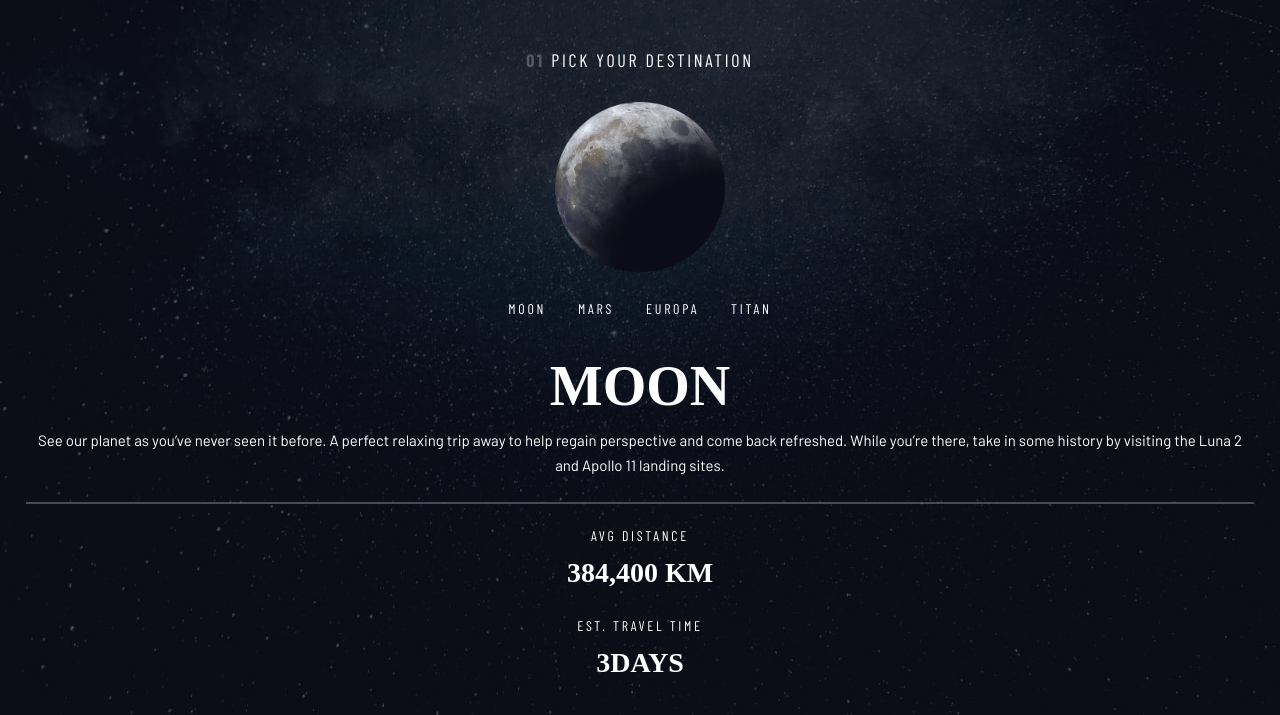
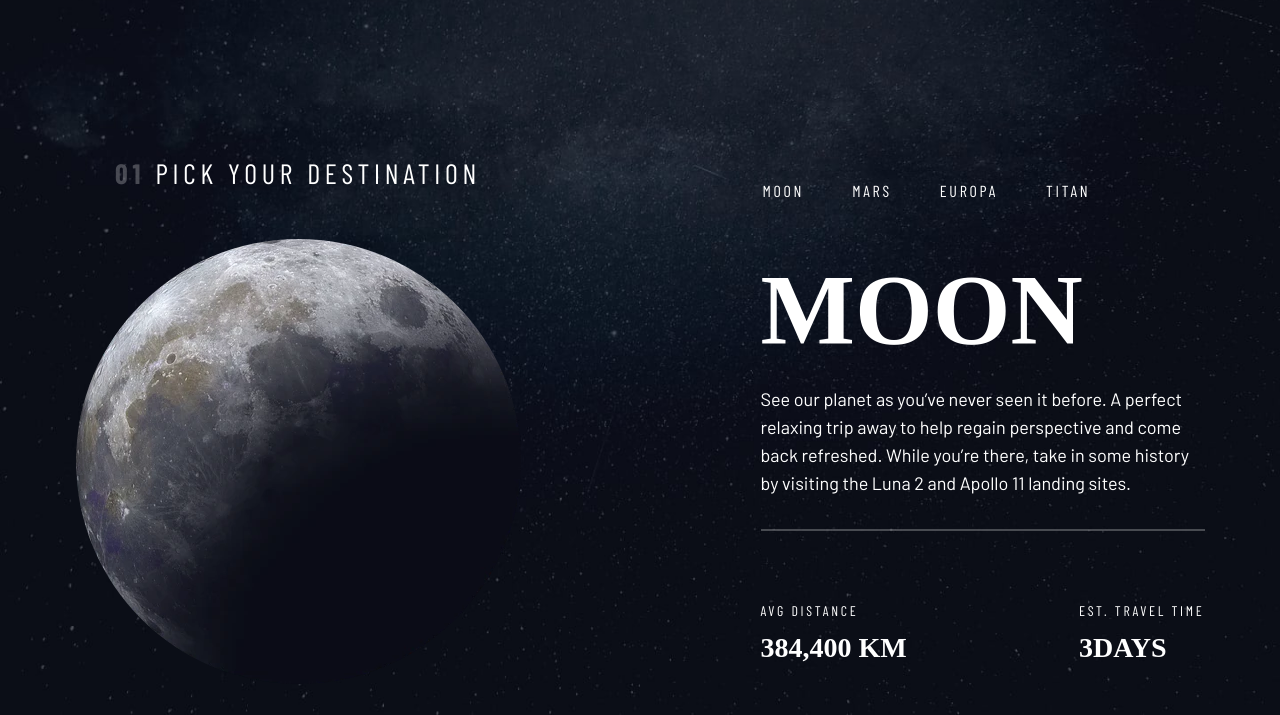
Before and after one commit to shibuwd/Space-tourism-multi-page-website, a plain HTML site: page destination.html in a window 1280 px wide. Shown: the part 85-800 px from the top of the page. Drawn offline with nearby package versions, Linux system fonts and the light colour scheme; a web font is replaced by a local one.

Commit message:
add media qurey for destination page

```diff
--- a/destination.html
+++ b/destination.html
@@ -46,7 +46,7 @@
             <div class="moon-img">
                 <picture>
                     <source srcset="assets/destination/background-destination-desktop.jpg"
-                        media="(min-width: 57.5rem)" />
+                        media="(min-width: 71.875rem)" />
                     <source srcset="assets/destination/background-destination-tablet.jpg" media="(min-width: 48rem)" />
                     <img src="assets/destination/background-destination-mobile.jpg" alt="" />
                 </picture>
@@ -72,8 +72,11 @@
                             the Luna 2 and Apollo 11 landing sites.
                         </p>
                         <div class="line"></div>
-                        <h2><span>avg distance</span>384,400 km</h2>
-                        <h3><span>est. travel time</span>3days</h3>
+
+                        <div class="travel-info">
+                            <h2><span>avg distance</span>384,400 km</h2>
+                            <h3><span>est. travel time</span>3days</h3>
+                        </div>
                     </div>
                 </div>
 
--- a/scss/pages/_destination.scss
+++ b/scss/pages/_destination.scss
@@ -7,7 +7,7 @@
 
     .destination__container {
         position: absolute;
-        height: 704px;
+        // height: 704px;
         top: 88px;
         display: flex;
         flex-direction: column;
@@ -15,7 +15,18 @@
         justify-content: center;
         padding: 0 1.6rem;
 
+        @include media('>smallDesktop') {
+            display: flex;
+            flex-direction: row;
+            align-items: center;
+            justify-content: center;
+            text-align: left;
+            margin-top: 8rem;
+        }
+
         .destination__top {
+
+            margin-right: 8rem;
 
             @include media('>largePhone') {
                 display: flex;
@@ -31,15 +42,17 @@
                 letter-spacing: $letter-spacing-1;
                 font-weight: $font-weight-400;
                 line-height: 20px;
-                margin-top: 1.5rem;
+                margin-top: 2rem;
 
-                // @include media('>largePhone') {
-                //     font-size: $font-size-v9;
-                //     position: absolute;
-                //     height: 24px;
-                //     left: 20px;
-                //     top: 6px;
-                // }
+                @include media('>largePhone') {
+                    font-size: $font-size-v9;
+                    margin-bottom: 1rem;
+                }
+
+                @include media('>smallDesktop') {
+                    font-size: $font-size-v7;
+                    letter-spacing: 4.7px;
+                }
 
                 span {
                     font-weight: $font-weight-700;
@@ -55,13 +68,17 @@
                 width: 170px;
                 height: 170px;
                 display: inline-block;
-                margin-top: 2rem;
+                margin-top: 2.5rem;
 
-                // @include media('>largePhone') {
-                //     width: 300px;
-                //     height: 300px;
+                @include media('>largePhone') {
+                    width: 300px;
+                    height: 300px;
+                }
 
-                // }
+                @include media('>smallDesktop') {
+                    width: 445px;
+                    height: 445px;
+                }
             }
         }
 
@@ -71,7 +88,7 @@
                 align-items: center;
                 justify-content: center;
                 flex-direction: row;
-                margin: 1.5rem 0;
+                margin: 2rem 0;
 
                 li {
                     a {
@@ -79,8 +96,12 @@
                         font-size: $font-size-v13;
                         text-transform: $text-transfrom-upper;
                         color: $color-white;
-                        padding: 0 1rem;
+                        padding: 0 1.5rem;
                         letter-spacing: $letter-spacing-1;
+
+                        @include media('>largePhone') {
+                            font-size: $font-size-v11;
+                        }
                     }
                 }
             }
@@ -90,6 +111,14 @@
                     font-family: $font-base-family-3;
                     font-size: $font-size-v4;
                     text-transform: $text-transfrom-upper;
+
+                    @include media('>largePhone') {
+                        font-size: $font-size-v3;
+                    }
+
+                    @include media('>largePhone') {
+                        font-size: $font-size-v2;
+                    }
                 }
 
                 p {
@@ -97,13 +126,30 @@
                     line-height: 25px;
                     font-size: $font-size-v12;
                     text-align: center;
-                    margin-bottom: 1.5rem;
+                    margin-bottom: 2rem;
+
+                    @include media('>largePhone') {
+                        font-size: $font-size-v11;
+                        line-height: 28px;
+                        width: 570px;
+                    }
+
+                    @include media('>smallDesktop') {
+                        text-align: left;
+                        width: 444px;
+                    }
+
+                    @include media('>largePhone') {
+                        font-size: $font-size-v10;
+                    }
                 }
 
                 .line {
                     border: 1px solid $color-white;
                     opacity: .25;
                 }
+
+                .travel-info {
 
                     h2,
                     h3 {
@@ -121,10 +167,29 @@
                             line-height: 2rem;
                             letter-spacing: $letter-spacing-1;
                         }
+
+                        @include media('>smallDesktop') {
+                            font-size: $font-size-v7;
+                        }
+                    }
+
+                    @include media('>largePhone') {
+                        display: flex;
+                        align-items: center;
+                        justify-content: center;
+                        justify-content: space-around;
+                        margin-top: 3rem;
+                    }
+
+                    @include media('>smallDesktop') {
+                        justify-content: space-between;
+                    }
+                }
+
+                @include media('>smallDesktop') {
+                    margin-left: 7rem;
                 }
             }
         }
-
     }
-
 }
```
Also changed, not shown: css/style.css, 1 other file. Lines whose indentation alone changed are shown as unchanged.
